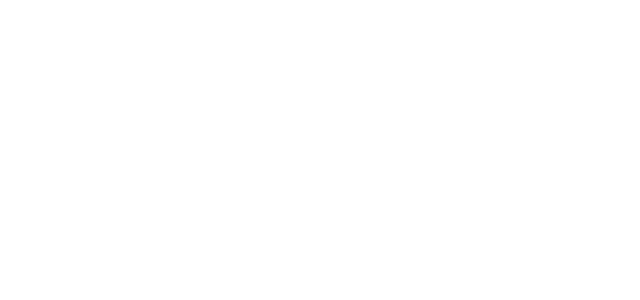
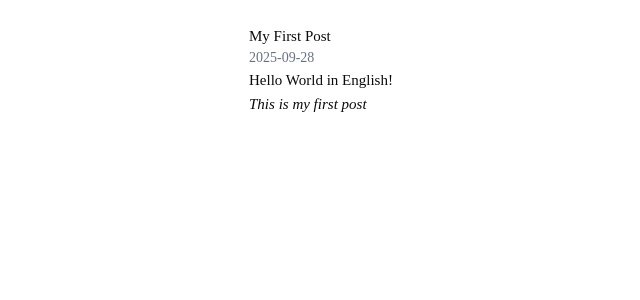
Before and after one commit to seanmcbroom/webpage, a Vue app in the folder frontend/: page /blog/first-post in a window 1280 px wide. Before the commit this address had no page. Shown: the top 300 px of the page, without its empty margins (319-959 px from the left). Built offline with nearby package versions, Linux system fonts and the light colour scheme.

Commit message:
feat: markdown blog posts

```diff
--- a/frontend/package.json
+++ b/frontend/package.json
@@ -30,12 +30,14 @@
     "@vueuse/core": "13.3.0",
     "axios": "1.9.0",
     "defu": "6.1.4",
+    "markdown-it": "^14.1.0",
     "vue": "3.5.15",
     "vue-i18n": "11.1.5",
     "vue-router": "4.5.1"
   },
   "devDependencies": {
     "@tailwindcss/postcss": "^4.1.8",
+    "@tailwindcss/typography": "^0.5.19",
     "@tsconfig/node20": "20.1.5",
     "@types/node": "22.15.24",
     "@vitejs/plugin-vue": "5.2.4",
--- /dev/null
+++ b/frontend/src/components/BlogPost.vue
@@ -0,0 +1,47 @@
+<script setup lang="ts">
+import { ref, onMounted } from 'vue'
+import { useRoute } from 'vue-router'
+import { useI18n } from 'vue-i18n'
+import MarkdownIt from 'markdown-it'
+import { posts } from '@/utils/blog-posts'
+
+const route = useRoute()
+const { locale } = useI18n()
+
+const html = ref('')
+const meta = ref<Record<string, string>>({})
+
+onMounted(() => {
+  const slug = route.params.slug as string
+  const lang = locale.value
+
+  const file = Object.keys(posts).find(path =>
+    path.endsWith(`${slug}.${lang}.md`)
+  )
+
+  if (!file) return
+
+  const raw = posts[file]
+  const match = /^---([\s\S]*?)---/.exec(raw)
+  let markdown = raw
+
+  if (match) {
+    match[1].trim().split('\n').forEach(line => {
+      const [key, value] = line.split(':').map(s => s.trim())
+      if (key) meta.value[key] = value?.replace(/"/g, '')
+    })
+    markdown = raw.slice(match[0].length).trim()
+  }
+
+  const md = new MarkdownIt()
+  html.value = md.render(markdown)
+})
+</script>
+
+<template>
+  <article class="prose prose-lg max-w-none mx-auto p-6">
+    <h1>{{ meta.title }}</h1>
+    <p class="text-gray-500 text-sm">{{ meta.date }}</p>
+    <div v-html="html"></div>
+  </article>
+</template>
--- /dev/null
+++ b/frontend/src/posts/first-post.en.md
@@ -0,0 +1,8 @@
+---
+title: "My First Post"
+date: "2025-09-28"
+description: "Test blog post"
+---
+
+# Hello World in English!
+*This is my first post*
--- /dev/null
+++ b/frontend/src/posts/first-post.ja.md
@@ -0,0 +1,7 @@
+---
+title: "最初の投稿"
+date: "2025-09-28"
+description: "テスト記事"
+---
+
+日本語でのこんにちは！
--- a/frontend/src/router/index.ts
+++ b/frontend/src/router/index.ts
@@ -8,6 +8,7 @@ const AboutView = () => import('../views/AboutView.vue')
 const BlogView = () => import('../views/BlogView.vue')
 const ResumeView = () => import('../views/ResumeView.vue')
 const ContactView = () => import('../views/ContactView.vue')
+const BlogPost = () => import('../components/BlogPost.vue')
 
 const router = createRouter({
   history: createWebHistory(import.meta.env.BASE_URL),
@@ -31,6 +32,11 @@ const router = createRouter({
     {
       path: '/contact',
       component: ContactView
+    },
+    {
+      path: '/blog/:slug',
+      component: BlogPost,
+      props: true
     }
   ]
 })
--- /dev/null
+++ b/frontend/src/utils/blog-posts.ts
@@ -0,0 +1,62 @@
+// Post metadata structure
+export interface PostMetadata {
+  title: string
+  date: string
+  description?: string
+  [key: string]: string | undefined
+}
+
+// Full post object
+export interface Post {
+  slug: string
+  locale: string
+  metadata: PostMetadata
+  body: string
+}
+
+// Load all markdown files as raw strings
+export const posts: Record<string, string> = import.meta.glob('../posts/*.md', {
+  eager: true,
+  query: '?raw',
+  import: 'default'
+}) as Record<string, string>
+
+// Parse frontmatter (YAML-like) from markdown
+function parseFrontmatter(content: string): { metadata: PostMetadata; body: string } {
+  const match = /^---([\s\S]*?)---/.exec(content)
+  const metadata: PostMetadata = { title: '', date: '' }
+  let body = content
+
+  if (match) {
+    match[1].trim().split('\n').forEach(line => {
+      const [key, value] = line.split(':').map(s => s.trim())
+      if (key) {
+        metadata[key] = value?.replace(/"/g, '')
+      }
+    })
+    body = content.slice(match[0].length).trim()
+  }
+
+  return { metadata, body }
+}
+
+// Get all posts filtered by locale
+export function getAllPosts(locale: string = 'en'): Post[] {
+  return Object.entries(posts)
+    .map(([path, raw]): Post => {
+      const { metadata, body } = parseFrontmatter(raw)
+
+      // filename: slug.locale.md
+      const file = path.split('/').pop()!
+      const [slug, lang] = file.replace('.md', '').split('.')
+
+      return {
+        slug,
+        locale: lang,
+        metadata,
+        body
+      }
+    })
+    .filter(post => post.locale === locale)
+    .sort((a, b) => new Date(b.metadata.date).getTime() - new Date(a.metadata.date).getTime())
+}
--- a/frontend/src/views/BlogView.vue
+++ b/frontend/src/views/BlogView.vue
@@ -1,12 +1,26 @@
 <template>
   <a>{{ $t('blog') }}</a>
+  <div>
+    <ul class="space-y-4">
+      <li v-for="post in posts" :key="post.slug">
+        <a :href="`/blog/${post.slug}`" target="_blank">{{ post.metadata.title }}</a>
+      </li>
+    </ul>
+  </div>
 </template>
 
 <script setup lang="ts">
+import { computed } from 'vue'
+import { useI18n } from 'vue-i18n'
+import { getAllPosts } from '@/utils/blog-posts'
 import { useDocumentTitle } from '@/composables/useDocumentTitle'
-import { useI18n } from 'vue-i18n'
 
-const { t } = useI18n()
+const { t, locale } = useI18n()
+
+const posts = computed(() => getAllPosts(locale.value))
+
+console.log(posts.value.length)
+console.log(posts.value)
 
 useDocumentTitle('blog')
 </script>
--- a/frontend/src/views/HomeView.vue
+++ b/frontend/src/views/HomeView.vue
@@ -41,7 +41,7 @@ const links = ref<Link[]>([])
 const updateLinks = () => {
   links.value = [
     { text: t('about'), href: 'about', target: '_self' },
-    // { text: t('blog'), href: 'blog' },
+    { text: t('blog'), href: 'blog' },
     { text: t('resume'), href: 'resume', target: '_blank' },
     { text: t('contact'), href: 'contact', target: '_self' },
     { text: t('github'), href: 'https://github.com/seanmcbroom', target: '_blank' }
--- a/frontend/types/components.d.ts
+++ b/frontend/types/components.d.ts
@@ -8,6 +8,7 @@ export {}
 /* prettier-ignore */
 declare module 'vue' {
   export interface GlobalComponents {
+    BlogPost: typeof import('./../src/components/BlogPost.vue')['default']
     LanguageSelector: typeof import('./../src/components/Selectors/LanguageSelector/LanguageSelector.vue')['default']
     Page: typeof import('./../src/components/Layout/Page/Page.vue')['default']
     PageSuspense: typeof import('./../src/components/PageSuspense.vue')['default']
```
Also changed, not shown: 1 other file (tests, documents, lock files or other folders).
